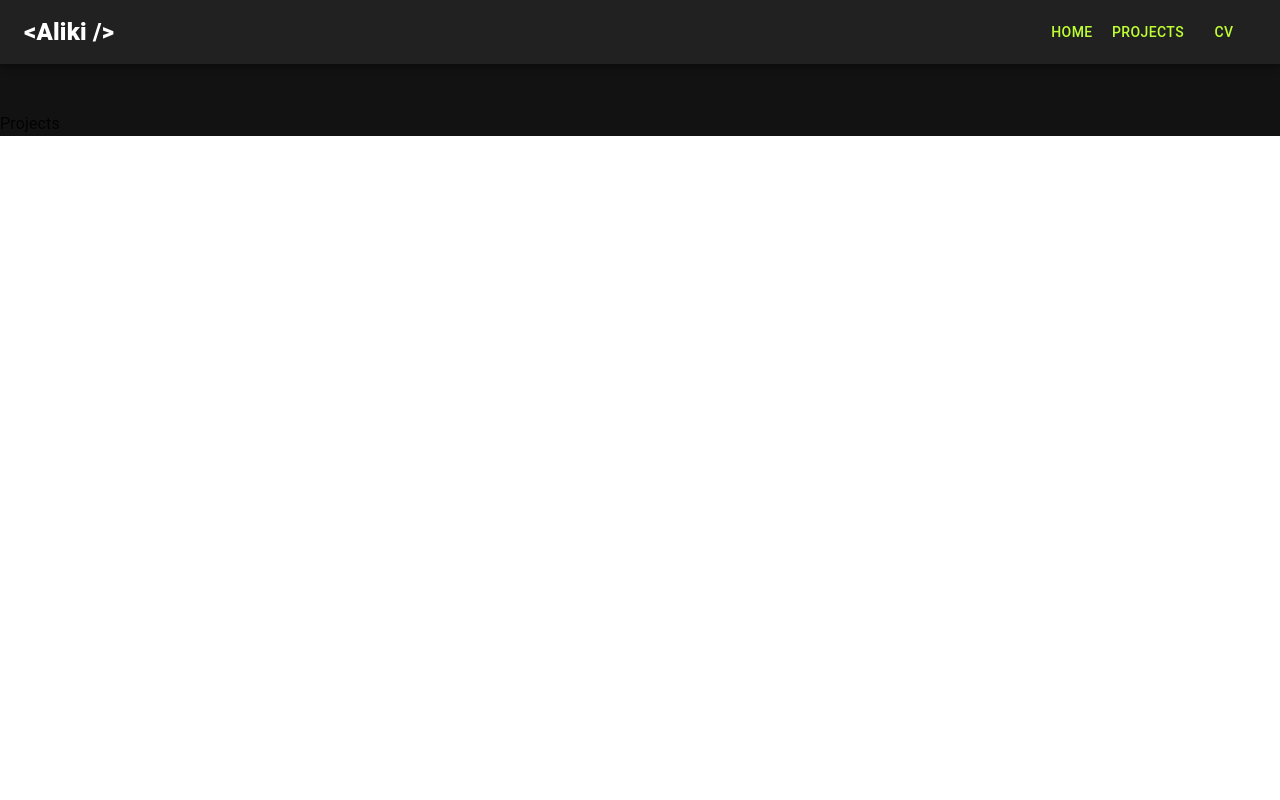
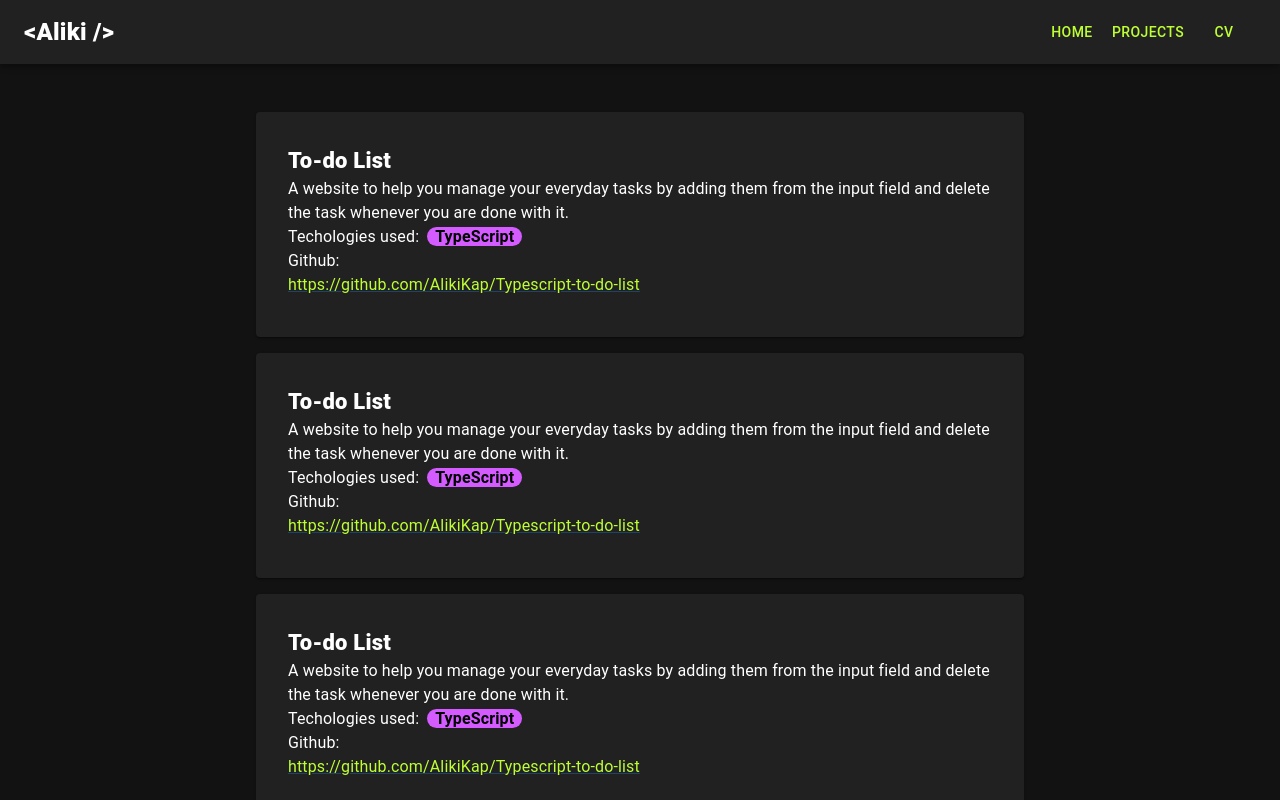
Before and after one commit to AlikiKap/portfolio_website, a React (Create React App) app: page /projects in a window 1280 px wide. Shown: the top 800 px of the page. Built offline with nearby package versions, Linux system fonts and the light colour scheme.

Commit message:
Project card UI was implemented and moved to a separate component

```diff
--- a/src/components/Banner.tsx
+++ b/src/components/Banner.tsx
@@ -18,21 +18,21 @@ function Banner() {
       >
         <div>
         <Typography
-        fontSize="28px"
+        fontSize="24px"
         fontWeight="600"
         >
           Hello, my name is Aliki Kapasakalidi and I am a
           <mark
           style={{background:"#BEFF34",borderRadius:'32px',paddingInline:'8px', marginInline:'8px'}}
           >
-            front-end
+            front-end developer
           </mark>
-          developer searching for a place where I can:
+          searching for a place where I can:
 </Typography>
 <ul>
   <li>
     <Typography
-        fontSize="28px"
+        fontSize="24px"
         fontWeight="600"
         >
       Take part in working on interesting projects that solve real life problems
@@ -40,7 +40,7 @@ function Banner() {
   </li>
   <li>
   <Typography
-        fontSize="28px"
+        fontSize="24px"
         fontWeight="600"
         >
         Work in a team
@@ -48,7 +48,7 @@ function Banner() {
   </li>
   <li>
   <Typography
-        fontSize="28px"
+        fontSize="24px"
         fontWeight="600"
         >
       Learn new things everyday
--- /dev/null
+++ b/src/components/ProjectCard.tsx
@@ -0,0 +1,27 @@
+import { Card, CardContent, Typography, Link } from '@mui/material'
+import React from 'react'
+
+function ProjectCard() {
+    return (
+        <Card style={{ background: '#212121', color: 'white', width: '60%',padding:'16px', marginBottom:'16px' }}>
+            <CardContent>
+                <Typography style={{ fontSize: "22px", fontWeight: "800" }}>To-do List</Typography>
+                <Typography>A website to help you manage your everyday tasks by adding them from the input field and delete the task whenever you are done with it.</Typography>
+                <Typography>
+                    Techologies used:
+                    <mark
+                        style={{ fontWeight: '600', background: "#D45BFF", borderRadius: '32px', paddingInline: '8px', marginInline: '8px' }}
+                    >
+                        TypeScript
+                    </mark>
+                </Typography>
+                <Typography>
+                    Github:
+                </Typography>
+                <Link href='https://github.com/AlikiKap/Typescript-to-do-list' underline="always" style={{ color: '#BEFF34' }}>https://github.com/AlikiKap/Typescript-to-do-list</Link>
+            </CardContent>
+        </Card>
+    )
+}
+
+export default ProjectCard
--- a/src/pages/Home.tsx
+++ b/src/pages/Home.tsx
@@ -1,9 +1,18 @@
 import React from 'react'
 import Banner from '../components/Banner'
+import { Typography } from '@mui/material'
 
 function Home() {
   return (
+    <>
     <Banner/>
+    <div style={{color:'white', width:'70%'}}>
+    <Typography>
+      Placeholder text
+    </Typography>
+
+    </div>
+    </>
   )
 }
 
--- a/src/pages/Projects.tsx
+++ b/src/pages/Projects.tsx
@@ -1,8 +1,59 @@
-import React from 'react'
+import React from 'react';
+import ProjectCard from '../components/ProjectCard';
+import { Grid } from '@mui/material';
 
 function Projects() {
+  const projects = [
+    {
+      name: '',
+      description: '',
+      tools: '',
+      link: '',
+    },
+    {
+      name: '',
+      description: '',
+      tools: '',
+      link: '',
+    },
+    {
+      name: '',
+      description: '',
+      tools: '',
+      link: '',
+    },
+    {
+      name: '',
+      description: '',
+      tools: '',
+      link: '',
+    },
+    {
+      name: '',
+      description: '',
+      tools: '',
+      link: '',
+    },
+    {
+      name: '',
+      description: '',
+      tools: '',
+      link: '',
+    },
+  ]
   return (
-    <div>Projects</div>
+    <>
+      <Grid
+      container
+      display='flex'
+      alignItems='center'
+      justifyContent='center'>
+          <ProjectCard />
+          <ProjectCard />
+          <ProjectCard />
+          <ProjectCard />
+      </Grid>
+    </>
   )
 }
 
```
Also changed, not shown: src/components/DrawerAppBar.tsx (+4 -3 lines), src/components/logo.png (added).
